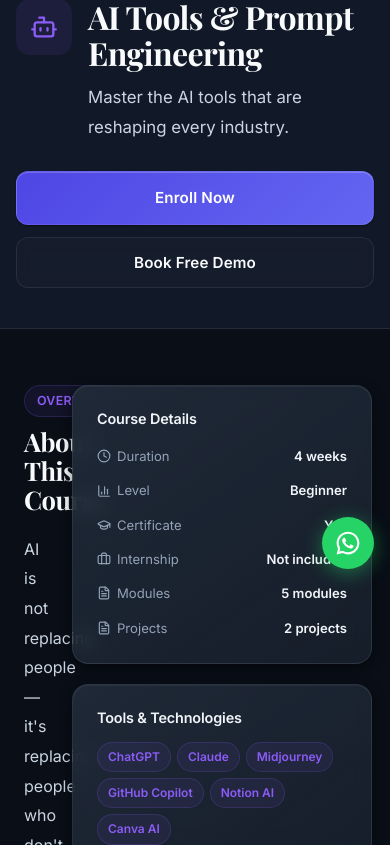
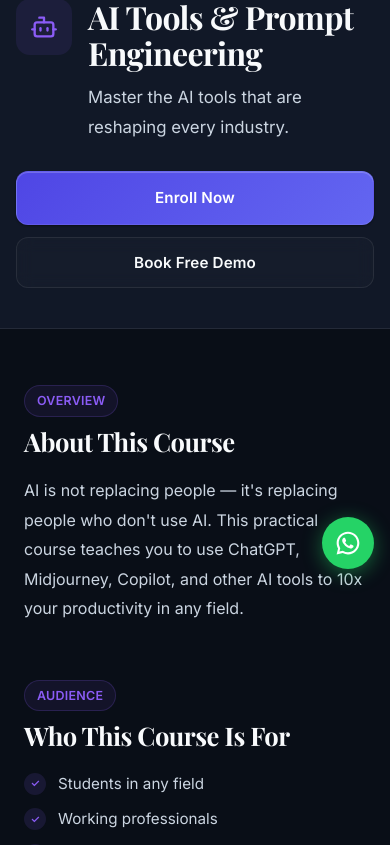
Before and after one commit to Parminder-21/SQTS_project-2.0, a Next.js app: page /courses/ai-tools in a window 390 px wide. Shown: the part 255-1100 px from the top of the page. Built offline with nearby package versions, Linux system fonts and the light colour scheme.

Commit message:
fix: resolve mobile layout overlapping and display visual icons on courses page

```diff
--- a/src/app/(routes)/courses/[id]/page.js
+++ b/src/app/(routes)/courses/[id]/page.js
@@ -137,7 +137,7 @@ export default async function CourseDetailPage({ params }) {
 
       {/* ── MAIN CONTENT ── */}
       <div className="container" style={{ padding: '56px 24px' }}>
-        <div style={{
+        <div className="course-layout" style={{
           display: 'grid',
           gridTemplateColumns: 'minmax(0, 1fr) 300px',
           gap: '48px',
@@ -227,7 +227,7 @@ export default async function CourseDetailPage({ params }) {
           </div>
 
           {/* ── RIGHT SIDEBAR ── */}
-          <aside style={{ display: 'flex', flexDirection: 'column', gap: '20px', position: 'sticky', top: '90px' }}>
+          <aside className="course-sidebar" style={{ display: 'flex', flexDirection: 'column', gap: '20px', position: 'sticky', top: '90px' }}>
 
             {/* Quick info card */}
             <div className="card" style={{ padding: '24px' }}>
@@ -353,7 +353,13 @@ export default async function CourseDetailPage({ params }) {
       {/* Responsive sidebar collapse */}
       <style>{`
         @media (max-width: 900px) {
-          .course-layout { grid-template-columns: 1fr !important; }
+          .course-layout {
+            grid-template-columns: 1fr !important;
+            gap: 28px !important;
+          }
+          .course-sidebar {
+            position: static !important;
+          }
         }
       `}</style>
     </div>
--- a/src/app/(routes)/courses/page.js
+++ b/src/app/(routes)/courses/page.js
@@ -1,6 +1,7 @@
 import Link from 'next/link';
 import { COURSES, CATEGORIES, CATEGORY_META } from '@/data/courses';
 import CourseCard from '@/components/courses/CourseCard';
+import Icon from '@/components/ui/Icon';
 
 // Static — data comes from the JS file, not the DB
 export const dynamic = 'force-static';
@@ -52,7 +53,7 @@ export default function CoursesPage() {
                     transition: 'border-color 0.2s, color 0.2s',
                   }}
                 >
-                  {meta.icon} {cat}
+                  <Icon name={meta.icon} color="var(--text-muted)" size={14} animate={false} /> {cat}
                 </a>
               );
             })}
@@ -91,9 +92,8 @@ export default function CoursesPage() {
                     border: `1px solid ${meta.color}30`,
                     borderRadius: '12px',
                     display: 'flex', alignItems: 'center', justifyContent: 'center',
-                    fontSize: '1.4rem',
                   }}>
-                    {meta.icon}
+                    <Icon name={meta.icon || 'school'} color={meta.color} size={22} />
                   </div>
                   <div>
                     <h2 style={{ fontSize: 'clamp(1.3rem, 3vw, 1.8rem)', marginBottom: '2px' }}>
```
